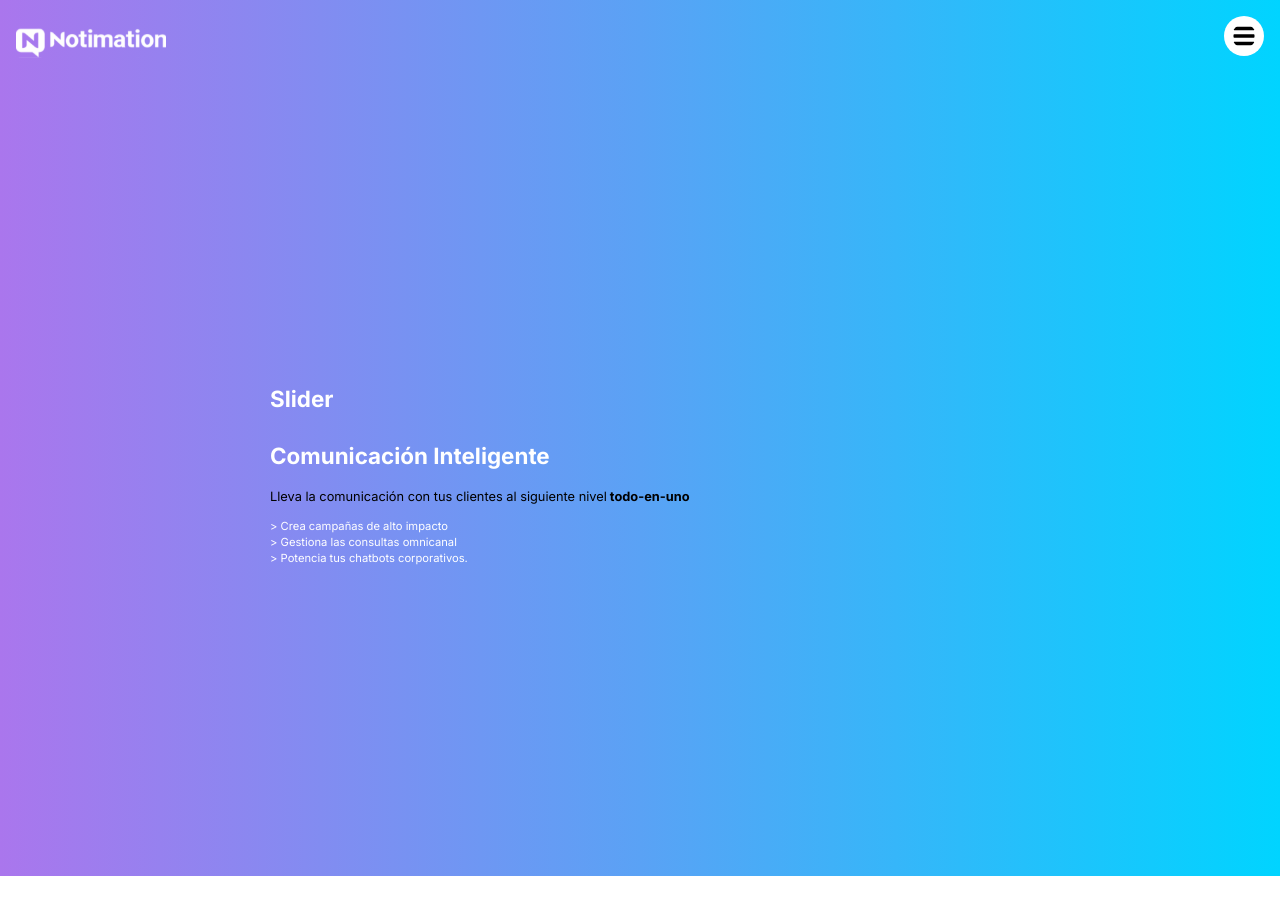
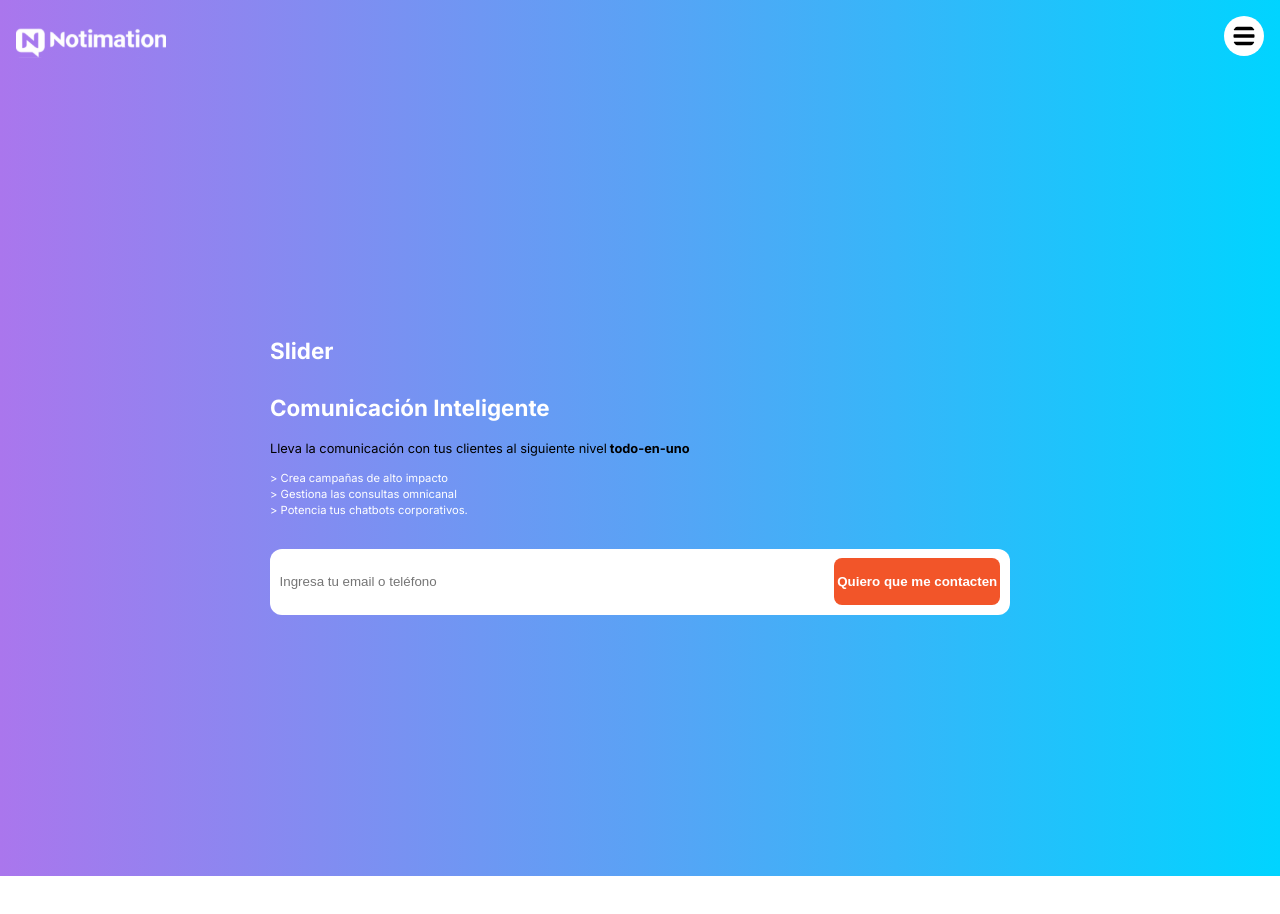
Before and after one commit to RumRage/landing-page, a Next.js app: page /home in a window 1280 px wide. Shown: the top 914 px of the page. Built offline with nearby package versions, Linux system fonts and the light colour scheme.

Commit message:
first version search

```diff
--- a/src/app/home/page.tsx
+++ b/src/app/home/page.tsx
@@ -1,4 +1,7 @@
 import "../../styles/globals.scss";
+
+//Components
+import SearchButton from "@/components/SearchButton";
 
 export default function Home() {
   return (
@@ -18,6 +21,7 @@ export default function Home() {
           <p>&gt; Crea campañas de alto impacto</p>
           <p>&gt; Gestiona las consultas omnicanal</p>
           <p>&gt; Potencia tus chatbots corporativos.</p>
+          <SearchButton />
         </div>
       </div>
     </main>
--- /dev/null
+++ b/src/components/SearchButton/index.tsx
@@ -0,0 +1,13 @@
+import React from "react";
+import styles from "./styles.module.scss";
+
+const SearchButton = () => {
+  return (
+    <div className={styles.search}>
+      <input type="text" placeholder="Ingresa tu email o teléfono" />
+      <button>Quiero que me contacten</button>
+    </div>
+  );
+};
+
+export default SearchButton;
--- /dev/null
+++ b/src/components/SearchButton/styles.module.scss
@@ -0,0 +1,34 @@
+@import "../../styles/theme.scss";
+
+.search {
+  background-color: $primary-color;
+  border-radius: 12px;
+  margin-top: 2rem;
+  display: flex;
+  align-items: center;
+  padding: 0.6rem;
+
+  input {
+    border: none;
+    border-radius: 5px;
+    flex: 1;
+  }
+
+  button {
+    cursor: pointer;
+    background-color: $search-color;
+    color: $primary-color;
+    padding: 1rem 0.2rem;
+    border: none;
+    border-radius: 8px;
+    white-space: nowrap;
+    font-weight: bold;
+  }
+
+  @media (max-width: 600px) {
+    padding: 8px;
+    button {
+      padding: 0.9rem 0.4rem;
+    }
+  }
+}
--- a/src/styles/theme.scss
+++ b/src/styles/theme.scss
@@ -2,7 +2,7 @@ $background-gradient: linear-gradient(to right, #aa76ed, #5aa2f5, #00d4ff);
 
 $primary-color: #ffffff;
 $secondary-color: #000000;
-$navbar-color: #795bd1;
+$search-color: #f25529;
 
 @mixin text-styling($font-size, $margin-bottom) {
   font-size: $font-size;
```
